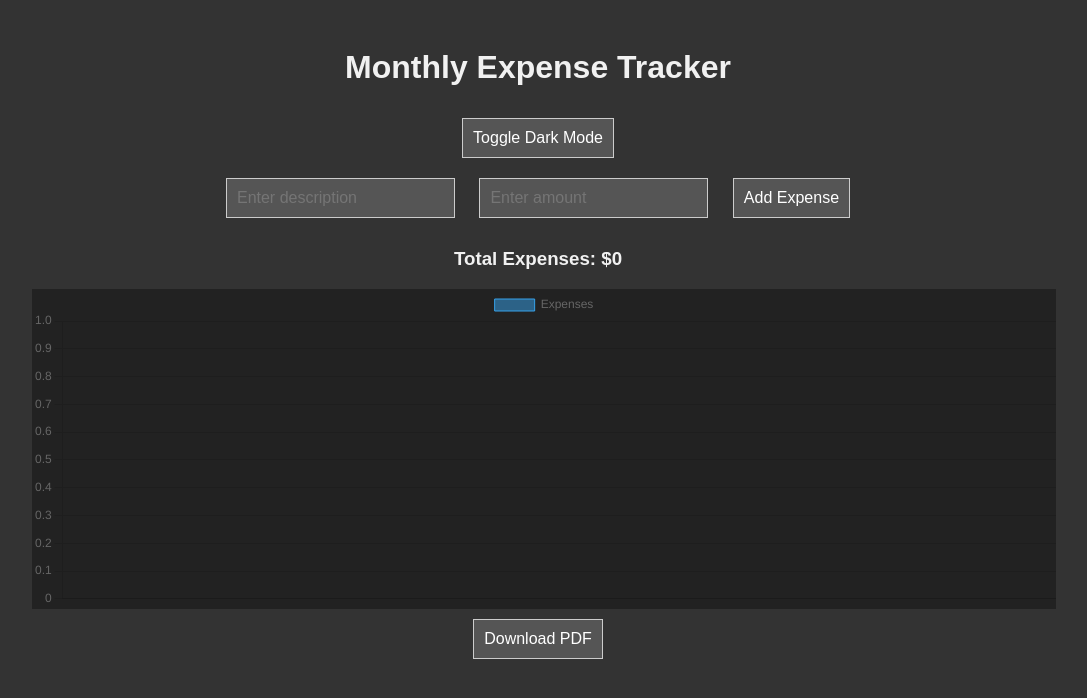
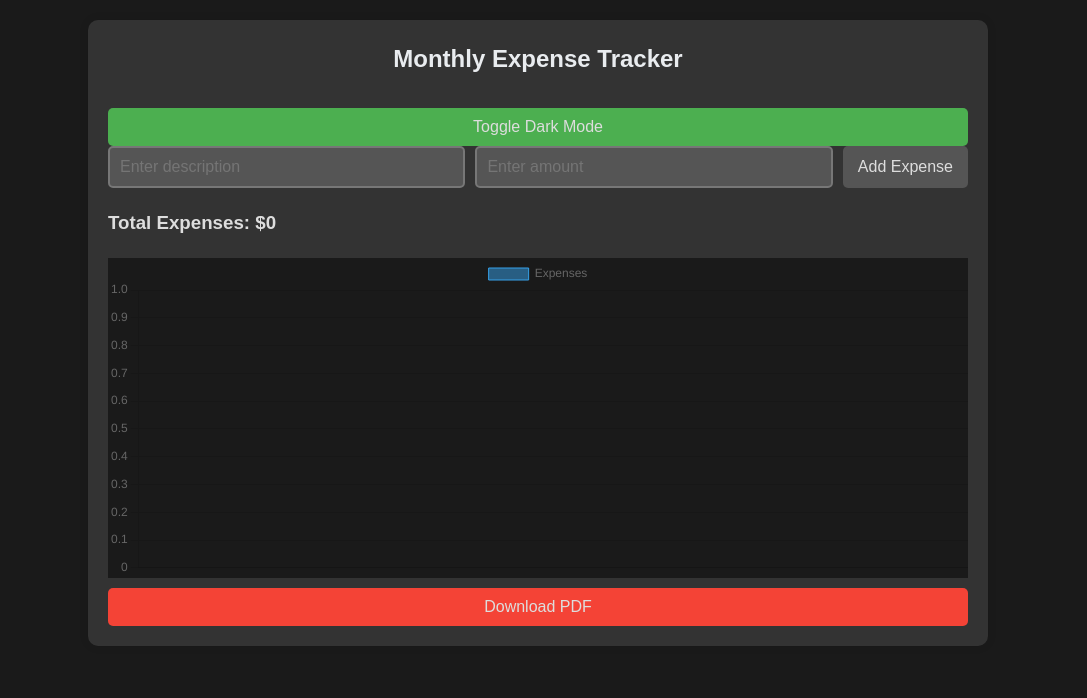
Before and after one commit to darshchaurasia/MonthlyExpenseTrackerPRO, a plain HTML site: page index.html in a window 1280 px wide. Both pictures are taken after a click on the button "Toggle Dark Mode". Shown: the whole page, without its empty margins (102-1189 px from the left). Drawn offline with nearby package versions, Linux system fonts and the light colour scheme.

Commit message:
updated css

```diff
--- a/index.html
+++ b/index.html
@@ -21,7 +21,7 @@
         </form>
         <div id="expense-list"></div>
         <h3>Total Expenses: $<span id="total-expenses">0</span></h3>
-        <div class="chart-container" style="position: relative; height:40vh; width:80vw">
+        <div class="chart-container" style="position: relative; height:40vh; width:auto">
             <canvas id="expenseChart"></canvas>
         </div>
         <button id="download-pdf">Download PDF</button>
--- a/styles.css
+++ b/styles.css
@@ -1,45 +1,136 @@
+/* Basic styling reset */
+*, *::before, *::after {
+    box-sizing: border-box;
+    margin: 0;
+    padding: 0;
+}
+
 body {
-    font-family: Arial, sans-serif;
+    font-family: 'Arial', sans-serif;
+    line-height: 1.6;
+    margin: 20px;
+    transition: background-color 0.3s ease, color 0.3s ease;
+    background-color: #f9f9f9;
+    color: #333;
 }
 
 .container {
-    width: 80%;
+    max-width: 900px;
     margin: auto;
     padding: 20px;
-    text-align: center;
+    border-radius: 10px;
+    box-shadow: 0 0 10px rgba(0, 0, 0, 0.1);
+    transition: all 0.3s ease;
+    background: #ffffff;
 }
 
-input, button {
-    margin: 10px;
+h1 {
+    font-size: 24px;
+    color: #333;
+    text-align: center;
+    margin-bottom: 20px;
+}
+
+form {
+    display: grid;
+    grid-template-columns: 1fr 1fr auto;
+    gap: 10px;
+    margin-bottom: 20px;
+}
+
+input[type="text"],
+input[type="number"] {
     padding: 10px;
+    border: 2px solid #ccc;
+    border-radius: 5px;
     font-size: 16px;
 }
 
 button {
+    padding: 10px 15px;
+    font-size: 16px;
+    color: #fff;
+    background-color: #007bff;
+    border: none;
+    border-radius: 5px;
     cursor: pointer;
+    transition: background-color 0.2s ease-in-out;
+}
+
+button:hover {
+    background-color: #0056b3;
 }
 
 #expense-list {
     margin-top: 20px;
-    text-align: left;
 }
 
-body.dark-mode {
-    background-color: #333;
-    color: #f1f1f1;
+#expense-list div {
+    background: #eee;
+    padding: 10px;
+    margin-bottom: 8px;
+    border-left: 5px solid #007bff;
+    transition: background-color 0.2s;
 }
 
-input.dark-mode, button.dark-mode {
-    background-color: #555;
-    color: #fff;
-    border: 1px solid #ccc;
+.dark-mode {
+    background-color: #1a1a1a; /* Dark background for the entire body */
+    color: #ccc; /* Light text color suitable for dark background */
+}
+
+.dark-mode .container {
+    background: #333; /* Darker background for containers */
+    color: #ddd; /* Slightly lighter text color for contrast */
+}
+
+.dark-mode input[type="text"],
+.dark-mode input[type="number"],
+.dark-mode button {
+    background: #555; /* Darker background for form elements */
+    color: #ddd; /* Light text color */
+    border-color: #777; /* Dark border color */
 }
 
 .dark-mode #expense-list div {
-    background-color: #444;
-    color: #fff;
+    background: #424242; /* Dark background for list items */
+    border-color: #007bff; /* Blue left border for some pop of color */
 }
 
-.chart-container.dark-mode {
-    background-color: #222;
+.dark-mode button:hover {
+    background-color: #333; /* Darker background on hover for buttons */
 }
+
+/* Ensuring headers are visible in dark mode */
+.dark-mode h1 {
+    color: #e9ecef; /* Bright color for headers */
+}
+
+
+.chart-container {
+    width: 100%;
+    height: auto;
+    margin-top: 20px;
+}
+
+/* Toggle and download button specific styling */
+#toggle-dark-mode, #download-pdf {
+    width: 100%;
+    margin-top: 10px;
+    transition: background-color 0.3s ease-in-out;
+}
+
+#toggle-dark-mode {
+    background-color: #4CAF50;
+}
+
+#toggle-dark-mode:hover {
+    background-color: #45a049;
+}
+
+#download-pdf {
+    background-color: #f44336;
+}
+
+#download-pdf:hover {
+    background-color: #da190b;
+}
```
Also changed, not shown: 1 other file.
